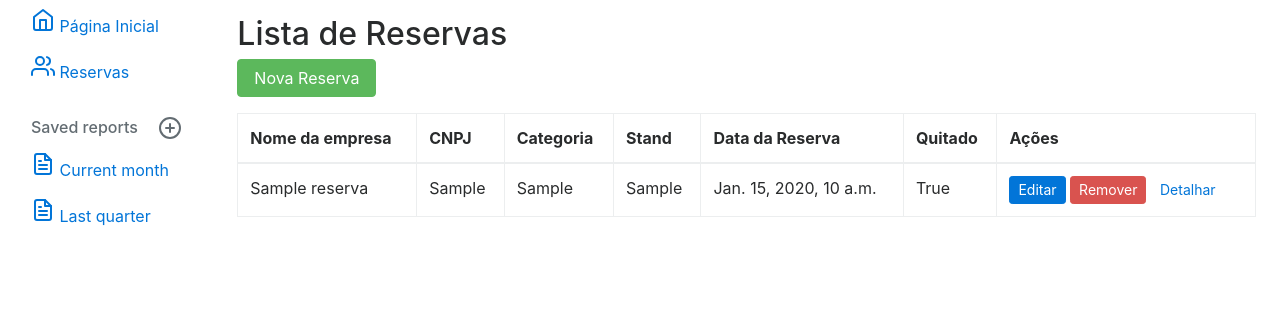
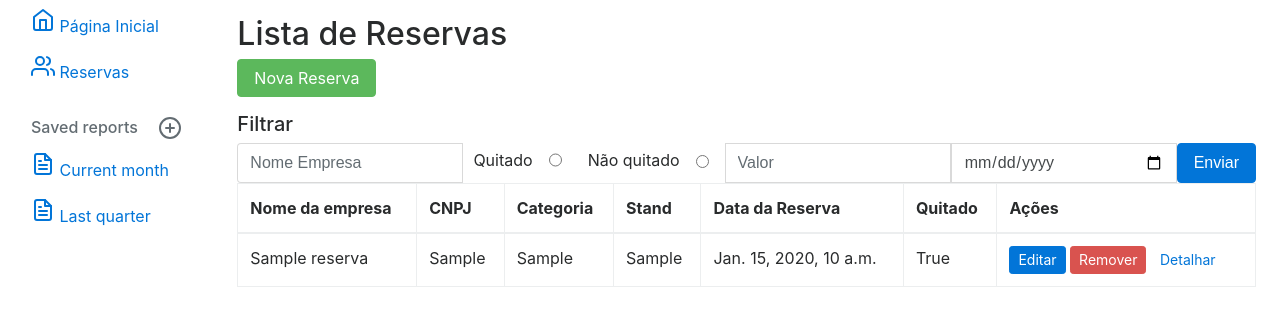
Before and after one commit to hebertviniciuss/Reservas-Fineccap, a Django app: page /reserva_listar/ in a window 1280 px wide. Shown: the part 54-380 px from the top of the page. Run offline with Django 4.2, Linux system fonts and the light colour scheme; tables that the repository leaves empty hold one stand-in row (values such as "Sample post").

Commit message:
iniciando templates de busca

```diff
--- a/finecap/templates/reservas/listarreserva.html
+++ b/finecap/templates/reservas/listarreserva.html
@@ -4,7 +4,20 @@
   <h2> Lista de Reservas</h2>
 
   <a href="{% url 'criar_reserva' %}" class="btn btn-success mb-3">Nova Reserva</a>
+  <h5 class="text-secondary">Filtrar</h5>
+  <form action="{% url 'index' %}" method="get">
+    <div class="input-group">
+      <input placeholder="Nome Empresa" type="text" name="search-name" class="form-control" value="">
+      <label for="search-payed-true" class="text-secondary" style="margin-top: 5px; margin-left: 10px;">Quitado</label>
+      <input id="search-payed-true" placeholder="Quitado" type="radio" name="search-payed" class="form-check-input mx-3" value="True" style="margin-bottom: 10px; position: relative;">
+      <label for="search-payed-true" class="text-secondary" style="margin-top: 5px; margin-left: 10px;">Não quitado</label>
+      <input id="search-payed-false" placeholder="Quitado" type="radio" name="search-payed" class="form-check-input mx-3" value="False" style="margin-bottom: 7px; position: relative;">
+      <input placeholder="Valor" type="text" name="search-value" class="form-control me-3" value="">
+      <input placeholder="Data" type="date" name="search-date" class="form-control" value="">
+      <button type="submit" class="btn btn-primary ms-3">Enviar</button>
+    </div>
 
+  </form>
   <table class="table table-bordered">
     <thead>
       <tr>
```
